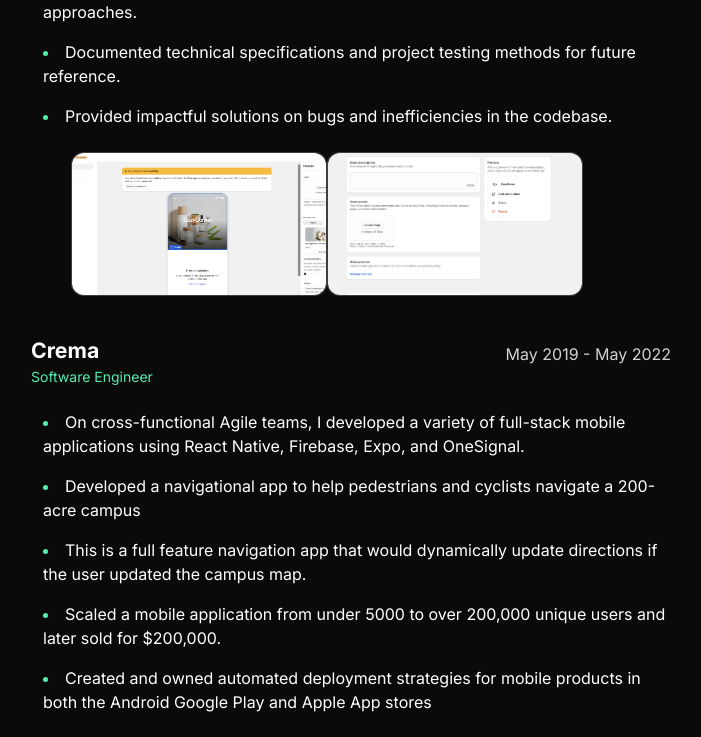
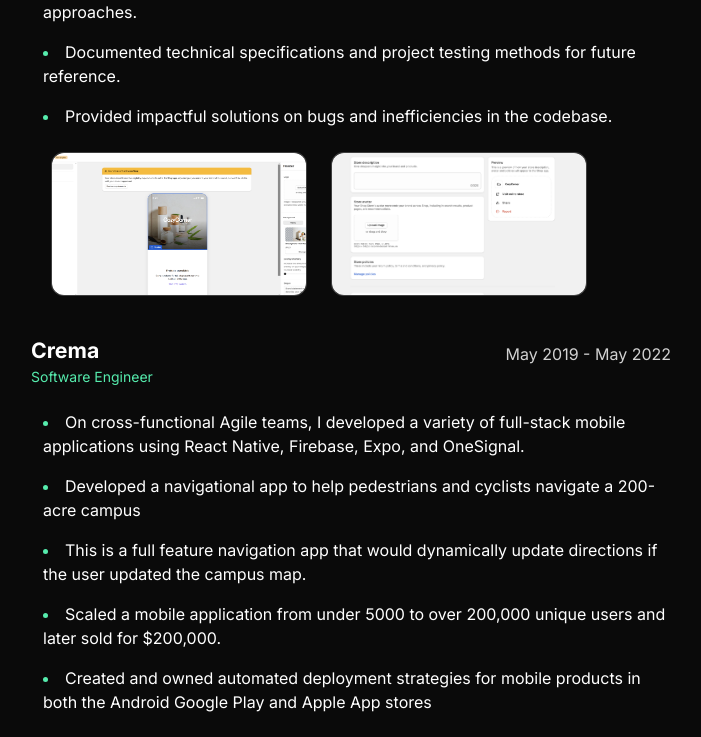
Before and after one commit to Alexandria/game-dev-portfolio, a Next.js app: page /en/about in a window 1280 px wide. Shown: the part 3024-3761 px from the top of the page, without its empty margins (481-1182 px from the left). Built offline with nearby package versions, Linux system fonts and the light colour scheme.

Commit message:
Style and content fixes

```diff
--- a/src/app/[locale]/about/page.tsx
+++ b/src/app/[locale]/about/page.tsx
@@ -466,7 +466,8 @@
                       )}
                     </Flex>
                     {experience.images.length > 0 && (
-                      <Flex fillWidth paddingTop="m" paddingLeft="40" wrap>
+                      <Flex fillWidth paddingTop="m" paddingLeft="20" wrap>
+                        <Flex gap="m" mobileDirection="column">
                           {experience.images.map((image, index) => (
                             <Flex
                               key={index}
@@ -485,6 +486,7 @@
                               />
                             </Flex>
                           ))}
+                        </Flex>
                       </Flex>
                     )}
                   </Flex>
--- a/src/app/resources/content.js
+++ b/src/app/resources/content.js
@@ -85,7 +85,7 @@
         responsive web and mobile applications. Over the past year I've made the
         transition to game development. This site show cases some of my
         professional game development work, game jam games, and also some of my
-        previous work as a software engineer.Looking for an engineer to help
+        previous work as a software engineer. Looking for an engineer to help
         round out your game dev team? Feel free to reach out.
       </>
     ),
```
Lines whose indentation alone changed are shown as unchanged.
